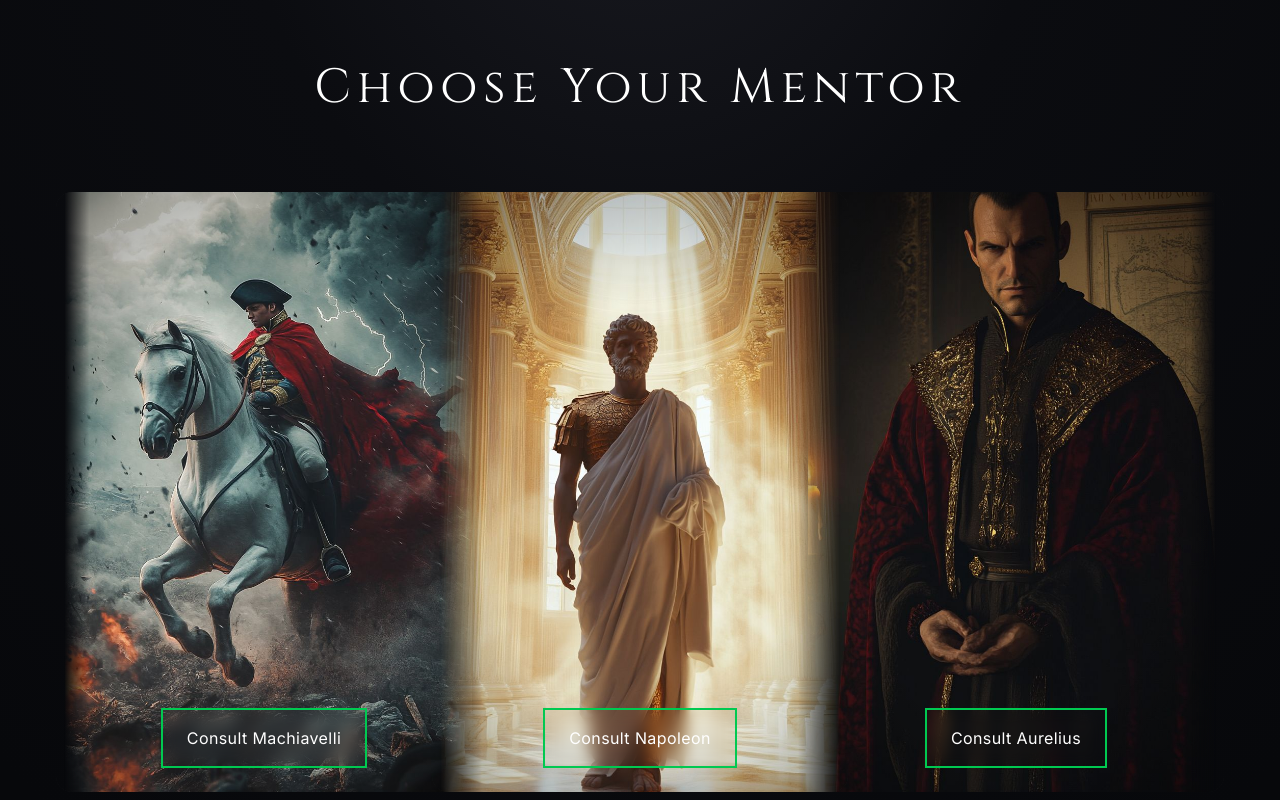
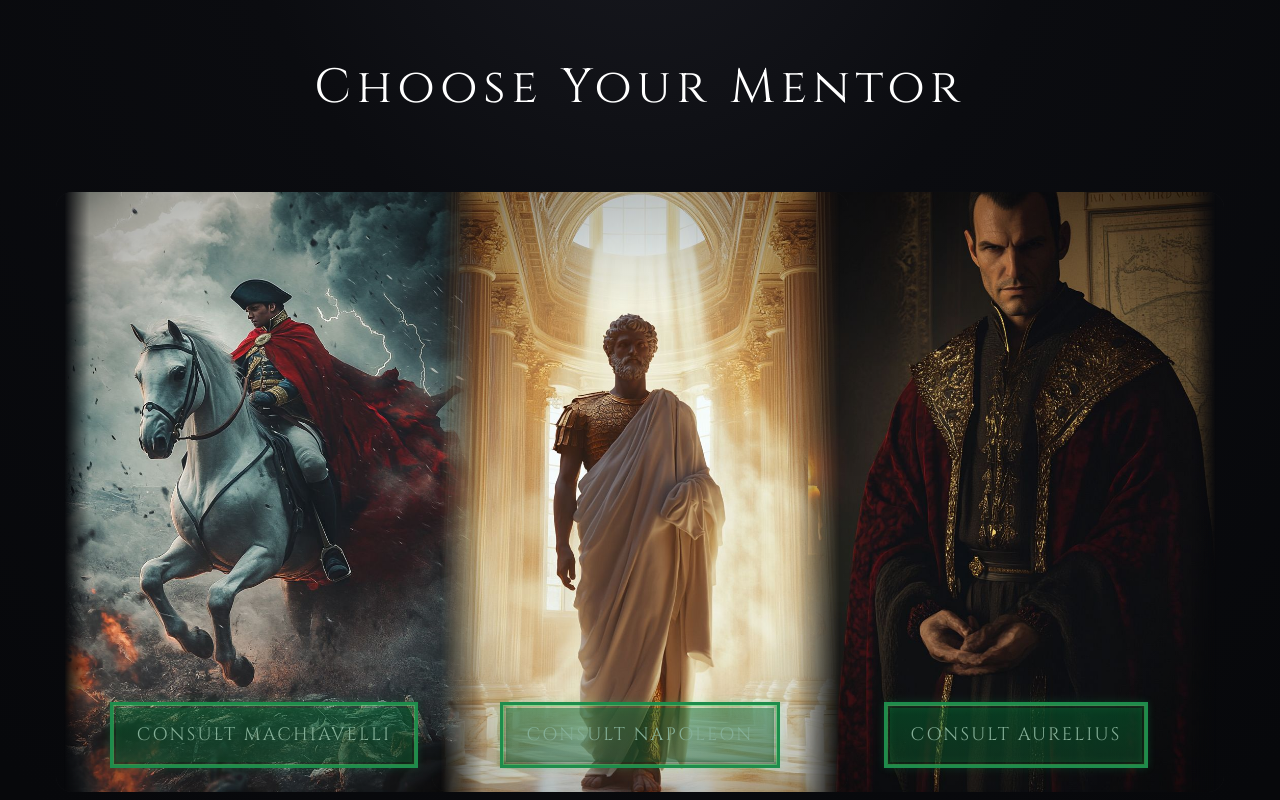
Before and after one commit to teamscoodia/Imperium-AI, a Next.js app: page / in a window 1280 px wide. Shown: the top 800 px of the page. Built offline with nearby package versions, Linux system fonts and the light colour scheme.

Commit message:
updated button style

```diff
--- a/components/MentorCard.tsx
+++ b/components/MentorCard.tsx
@@ -48,12 +48,37 @@ export function MentorCard({
         />
       </div>
       <div className="absolute inset-x-0 bottom-0 p-5 md:p-6 flex justify-center">
-  <button
+      {/* <button
         className="inline-flex items-center gap-2 p-2 md:px-6 md:py-4 text-white font-normal tracking-wide transition-colors duration-300 backdrop-blur-sm border-2 border-green-500 focus:outline-none focus-visible:ring-2 focus-visible:ring-green-400 hover:bg-green-700/20"
         onClick={(e) => e.preventDefault()}
       >
         {mentor.title}
+      </button> */}
+
+      <button
+  className="
+    relative inline-flex items-center justify-center
+    p-2 md:px-6 md:py-4
+    font-cinzel text-sm md:text-lg uppercase tracking-[0.12em]
+    text-white
+    border-[3px] border-[#1e8c4c]
+    shadow-[inset_0_1px_0_rgba(255,255,255,0.08),inset_0_-2px_6px_rgba(0,0,0,0.7),0_0_8px_rgba(0,255,128,0.15)]
+    transition-all duration-500 ease-out
+    hover:shadow-[0_0_16px_rgba(0,255,128,0.5),inset_0_-2px_6px_rgba(0,0,0,0.7)]
+    hover:text-[#c9ffd5]
+    before:absolute before:inset-0 before:pointer-events-none
+    before:border-[1px] before:border-[#50fa7b]/50
+    before:shadow-[inset_0_0_10px_rgba(80,250,123,0.25)]
+    after:absolute after:inset-[3px]
+    after:bg-gradient-to-b after:from-green-800 after:to-green-900
+    after:opacity-50
+    focus:outline-none focus-visible:ring-1 focus-visible:ring-green-400
+  "
+  onClick={(e) => e.preventDefault()}
+>
+  {mentor.title}
 </button>
+
       </div>
 
       <div className="absolute inset-0 rounded-2xl ring-1 ring-white/5 transition-shadow duration-300 group-hover:shadow-[0_0_0_2px_rgba(209,166,84,0.35),0_0_36px_8px_rgba(209,166,84,0.25)] group-focus:shadow-[0_0_0_2px_rgba(209,166,84,0.35),0_0_36px_8px_rgba(209,166,84,0.25)]" />
```
Also changed, not shown: app/globals.css (line endings or trailing spaces). Lines whose indentation alone changed are shown as unchanged.
